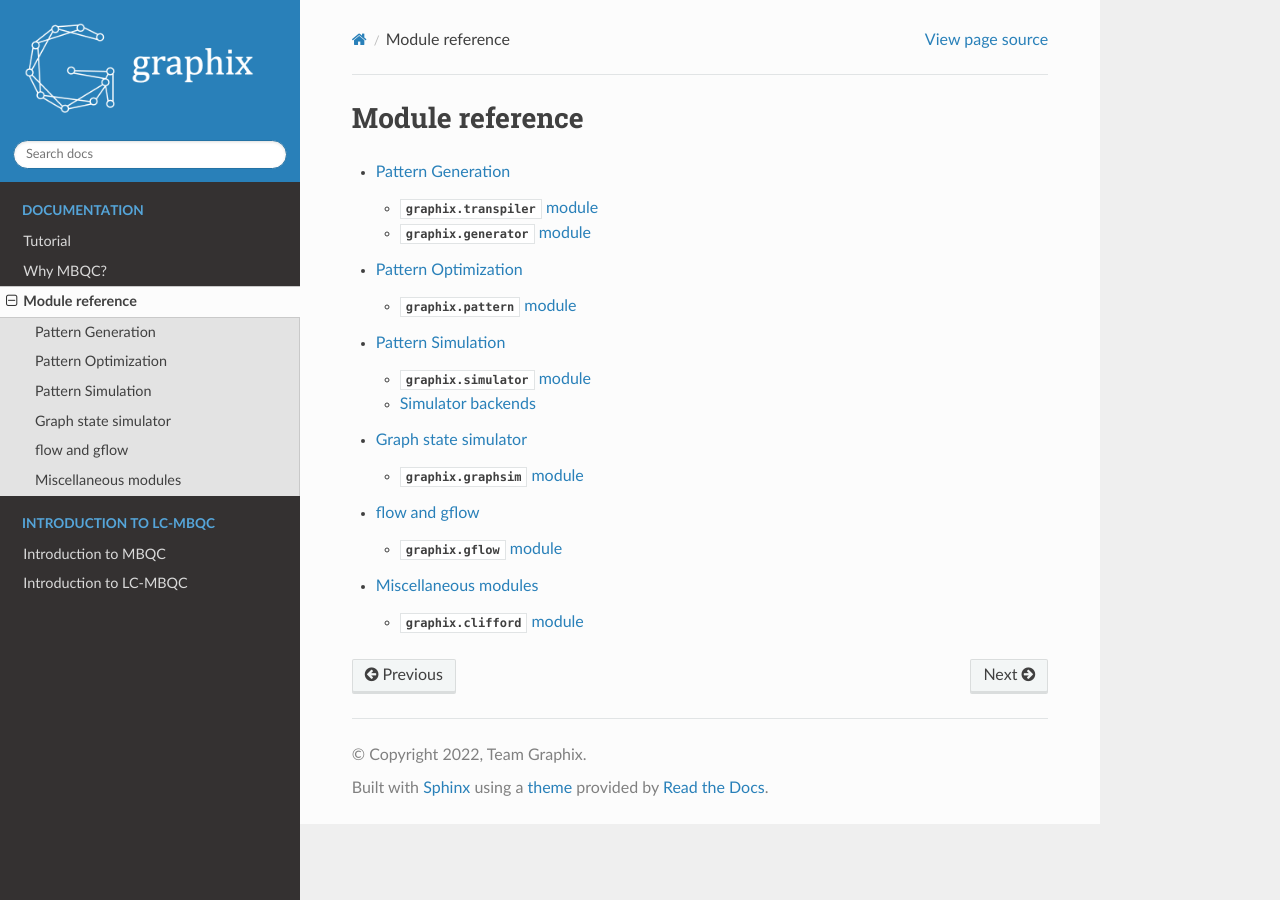
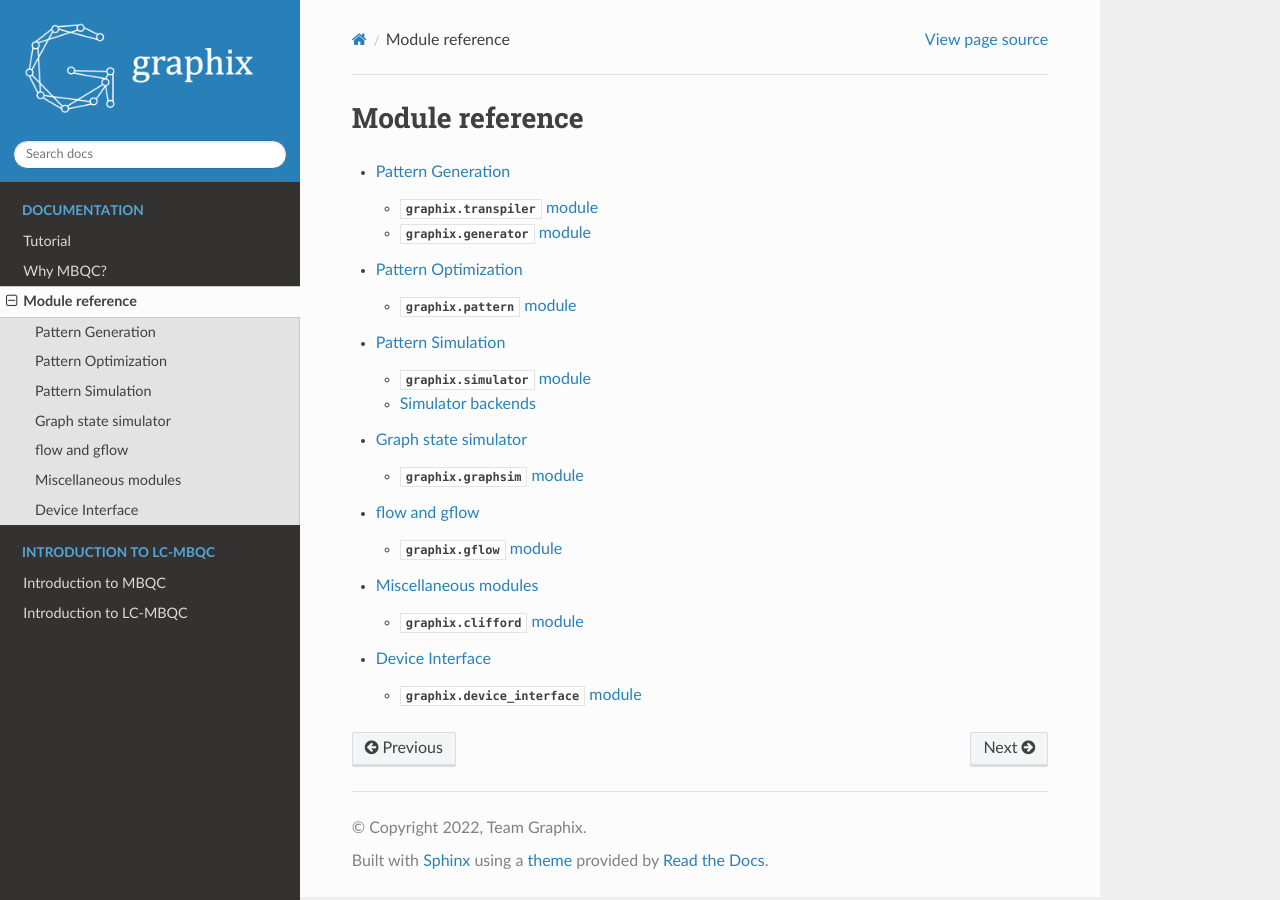
Before and after one commit to TeamGraphix/graphix, a Sphinx documentation site: the page built from docs/source/references.rst, in a window 1280 px wide. Built offline with Sphinx 7.4.7 and the Read the Docs theme 2.0.0, drawn with Linux system fonts in a browser that asks for light colours; pages that are not in the unit, such as notebooks, are missing from menus.

Commit message:
add docs

```diff
--- /dev/null
+++ b/docs/source/device_interface.rst
@@ -0,0 +1,17 @@
+Device Interface
+==================
+
+:mod:`graphix.device_interface` module
++++++++++++++++++++++++++++++++++++
+
+.. currentmodule:: graphix.interface
+
+.. autoclass:: PatternRunner
+
+    .. automethod:: __init__
+
+    .. automethod:: run
+
+    .. automethod:: retrieve_result
+
+    .. automethod:: format_result
--- a/docs/source/modifier.rst
+++ b/docs/source/modifier.rst
@@ -11,6 +11,8 @@ Pattern Optimization
     .. automethod:: __init__
 
     .. automethod:: simulate_pattern
+
+    .. automethod:: execute_pattern
 
     .. automethod:: perform_pauli_measurements
 
--- a/docs/source/references.rst
+++ b/docs/source/references.rst
@@ -10,3 +10,4 @@ Module reference
     graphsim
     flow
     clifford
+    device_interface
```
